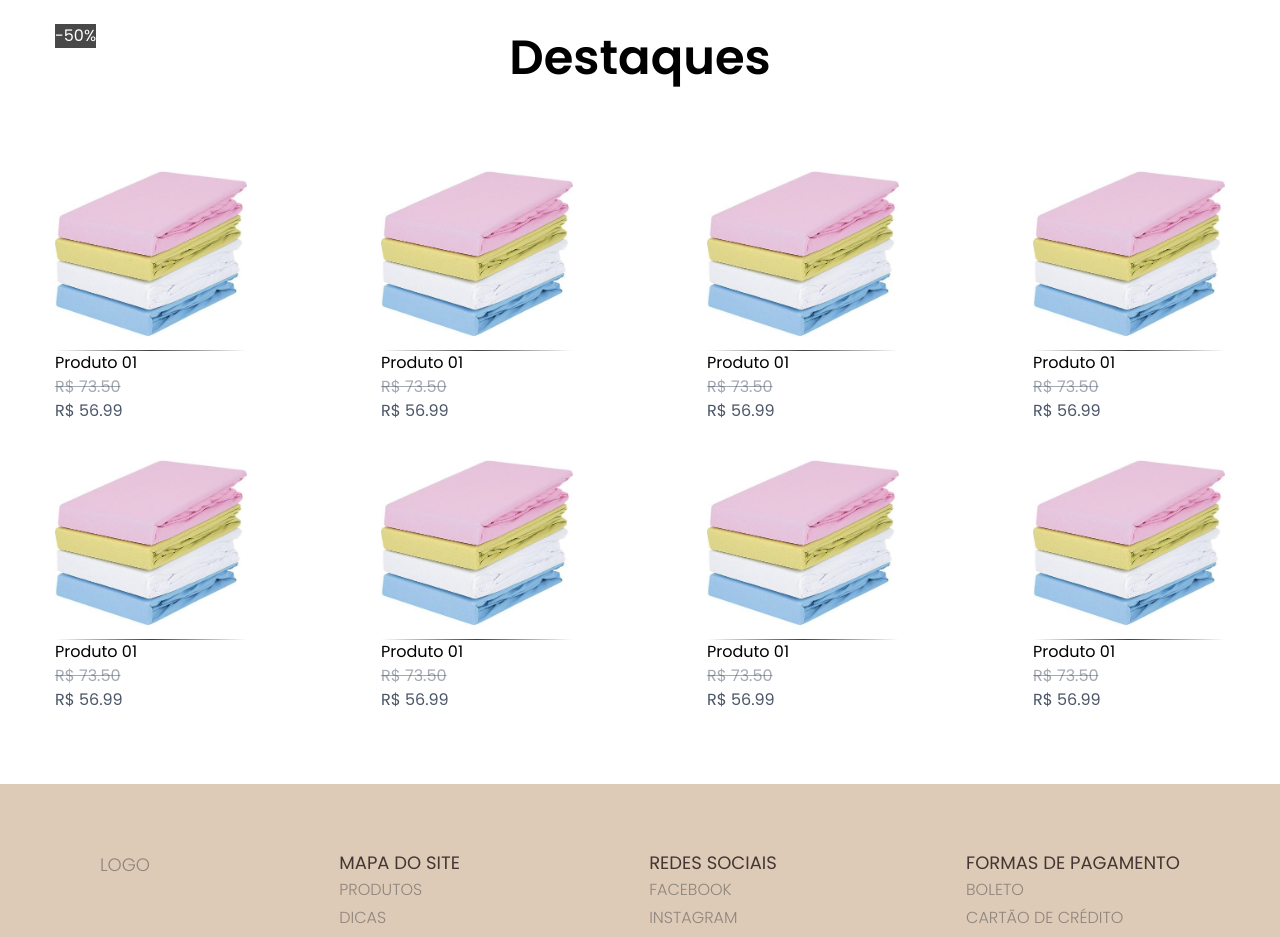
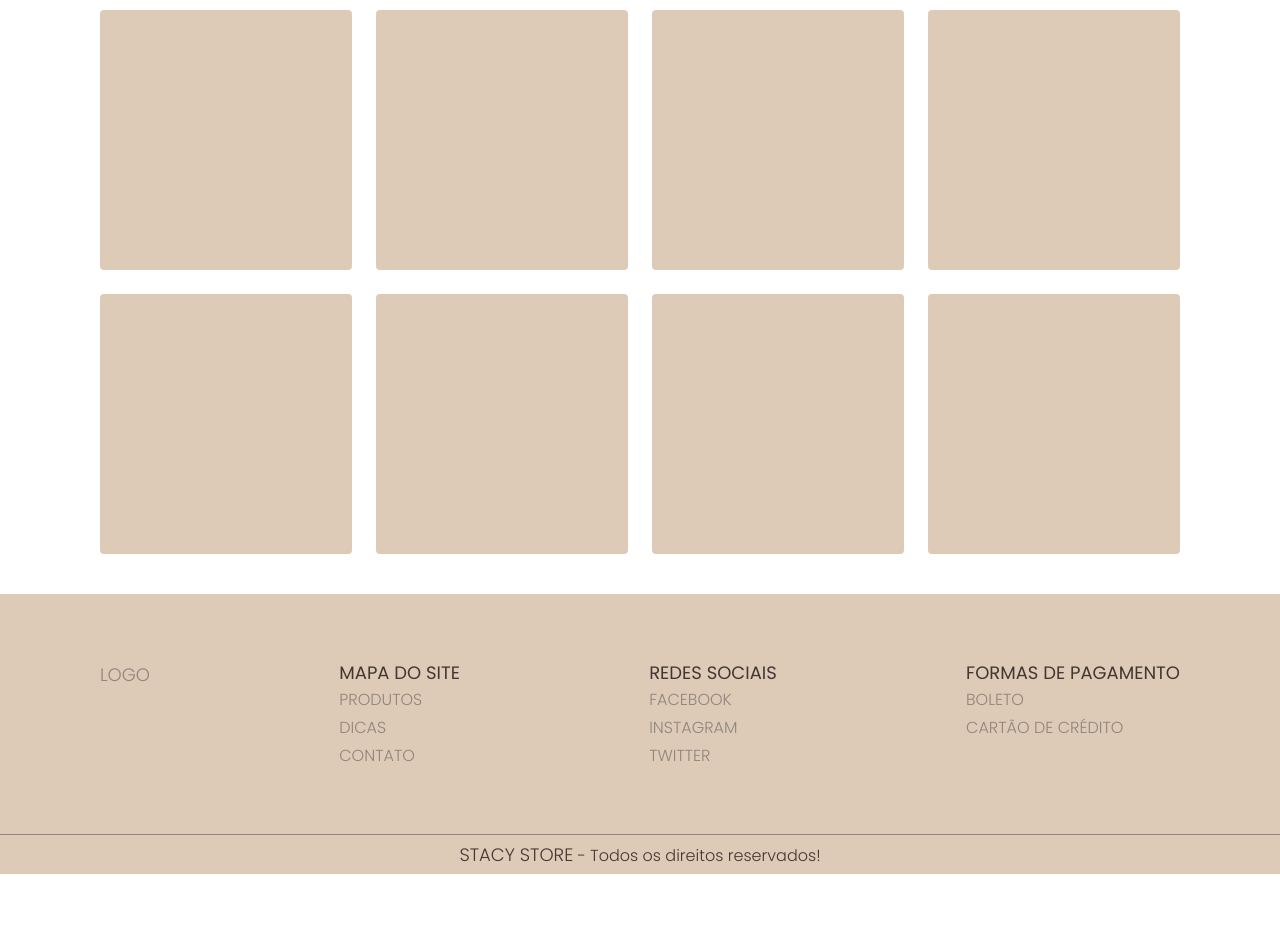
Before and after one commit to Th3mike/projeto-integrador, a Nuxt app: page / in a window 1280 px wide. Shown: the part 440-1377 px from the top of the page. After the commit the page ends 1314 px from the top, so only its background shows below. Built offline with nearby package versions, Linux system fonts and the light colour scheme.

Commit message:
Realização da casca dos produtos

```diff
--- a/components/Produtos.vue
+++ b/components/Produtos.vue
@@ -1,101 +1,30 @@
 <template>
-  <div>
-    <h1 class="text-center py-8 font-extrabold text-5xl">Destaques</h1>
-    <div class="grid grid-cols-4 gap-6 py-8 justify-items-center">
-      <div>
-        <p class="desconto">-50%</p>
-        <img
-          src="../assets/produto-01.jpg"
-          alt="PRODUTO"
-          class="h-48"
-        />
-        <hr class="estilo-hr" />
-        <p>Produto 01</p>
-        <s class="text-gray-700 text-opacity-50">R$ 73.50</s>
-        <p class="text-gray-700">R$ 56.99</p>
-      </div>
-      <div>
-        <img
-          src="../assets/produto-01.jpg"
-          alt="PRODUTO"
-          class="h-48"
-        />
-        <hr class="estilo-hr" />
-        <p>Produto 01</p>
-        <s class="text-gray-700 text-opacity-50">R$ 73.50</s>
-        <p class="text-gray-700">R$ 56.99</p>
-      </div>
-      <div>
-        <img
-          src="../assets/produto-01.jpg"
-          alt="PRODUTO"
-          class="h-48"
-        />
-        <hr class="estilo-hr" />
-        <p>Produto 01</p>
-        <s class="text-gray-700 text-opacity-50">R$ 73.50</s>
-        <p class="text-gray-700">R$ 56.99</p>
-      </div>
-      <div>
-        <img
-          src="../assets/produto-01.jpg"
-          alt="PRODUTO"
-          class="h-48"
-        />
-        <hr class="estilo-hr" />
-        <p>Produto 01</p>
-        <s class="text-gray-700 text-opacity-50">R$ 73.50</s>
-        <p class="text-gray-700">R$ 56.99</p>
-      </div>
-      <div>
-        <img
-          src="../assets/produto-01.jpg"
-          alt="PRODUTO"
-          class="h-48"
-        />
-        <hr class="estilo-hr" />
-        <p>Produto 01</p>
-        <s class="text-gray-700 text-opacity-50">R$ 73.50</s>
-        <p class="text-gray-700">R$ 56.99</p>
-      </div>
-      <div>
-        <img
-          src="../assets/produto-01.jpg"
-          alt="PRODUTO"
-          class="h-48"
-        />
-        <hr class="estilo-hr" />
-        <p>Produto 01</p>
-        <s class="text-gray-700 text-opacity-50">R$ 73.50</s>
-        <p class="text-gray-700">R$ 56.99</p>
-      </div>
-      <div>
-        <img
-          src="../assets/produto-01.jpg"
-          alt="PRODUTO"
-          class="h-48"
-        />
-        <hr class="estilo-hr" />
-        <p>Produto 01</p>
-        <s class="text-gray-700 text-opacity-50">R$ 73.50</s>
-        <p class="text-gray-700">R$ 56.99</p>
-      </div>
-      <div>
-        <img
-          src="../assets/produto-01.jpg"
-          alt="PRODUTO"
-          class="h-48"
-        />
-        <hr class="estilo-hr" />
-        <p>Produto 01</p>
-        <s class="text-gray-700 text-opacity-50">R$ 73.50</s>
-        <p class="text-gray-700">R$ 56.99</p>
-      </div>
-    </div>
-  </div>
+  <section class="mt-5">
+<ul class="grid grid-cols-4 grid-rows-2 gap-6">
+  <li></li>
+  <li></li>
+  <li></li>
+  <li></li>
+  <li></li>
+  <li></li>
+  <li></li>
+  <li></li>
+</ul>
+  </section>
 </template>
-<style>
-hr.estilo-hr {
+
+
+<style scoped>
+section{
+  padding: 0 100px;
+}
+
+li{
+background-color: #DECBB7 ;
+height: 260px;
+border-radius: 4px;
+}
+/* hr.estilo-hr {
   border: 0;
   height: 1px;
   background-image: linear-gradient(
@@ -110,5 +39,5 @@ hr.estilo-hr {
   bottom: 19.5rem;
   background-color: rgba(0, 0, 0, 0.719);
   color: white;
-}
+} */
 </style>
```
